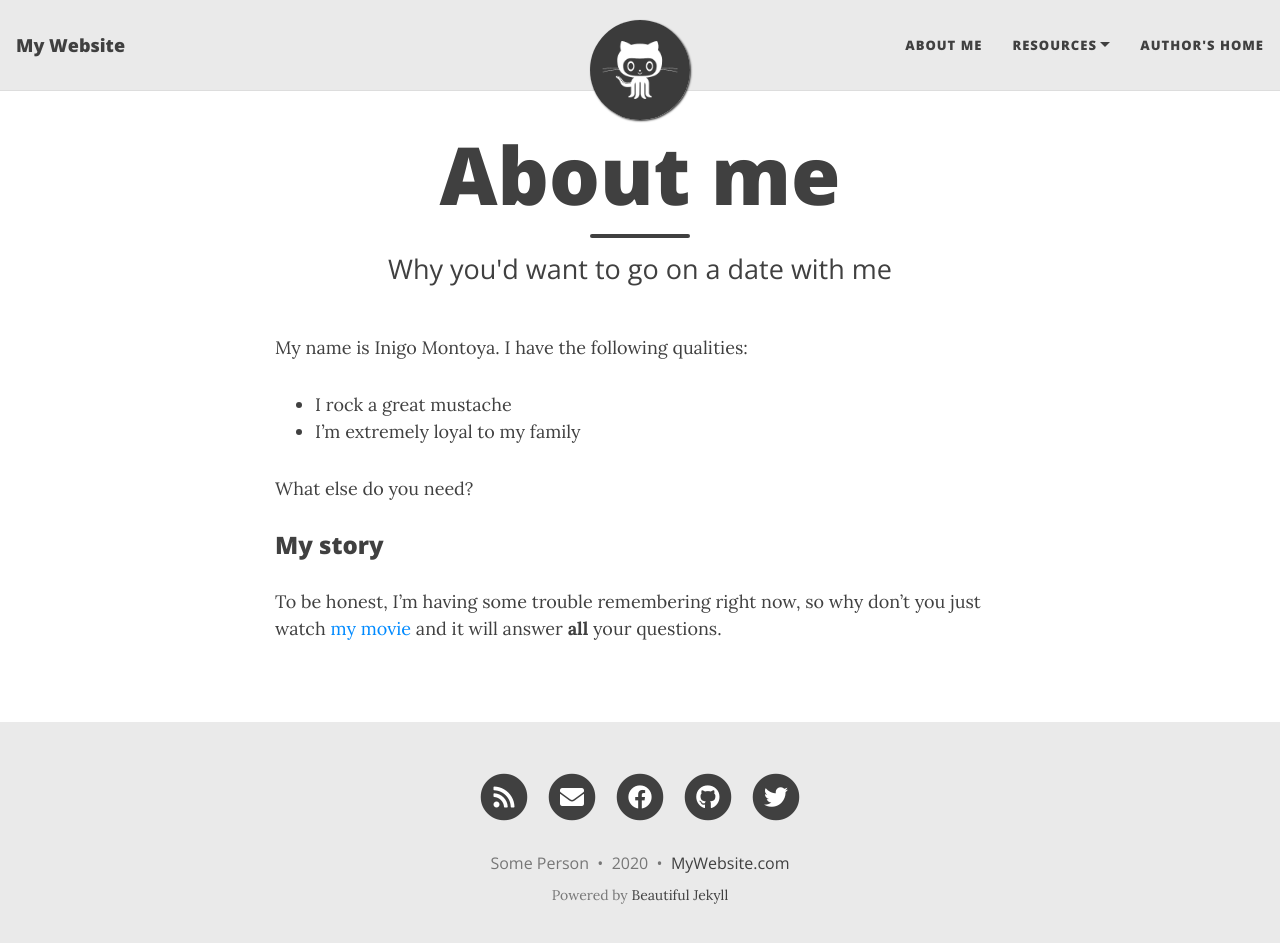
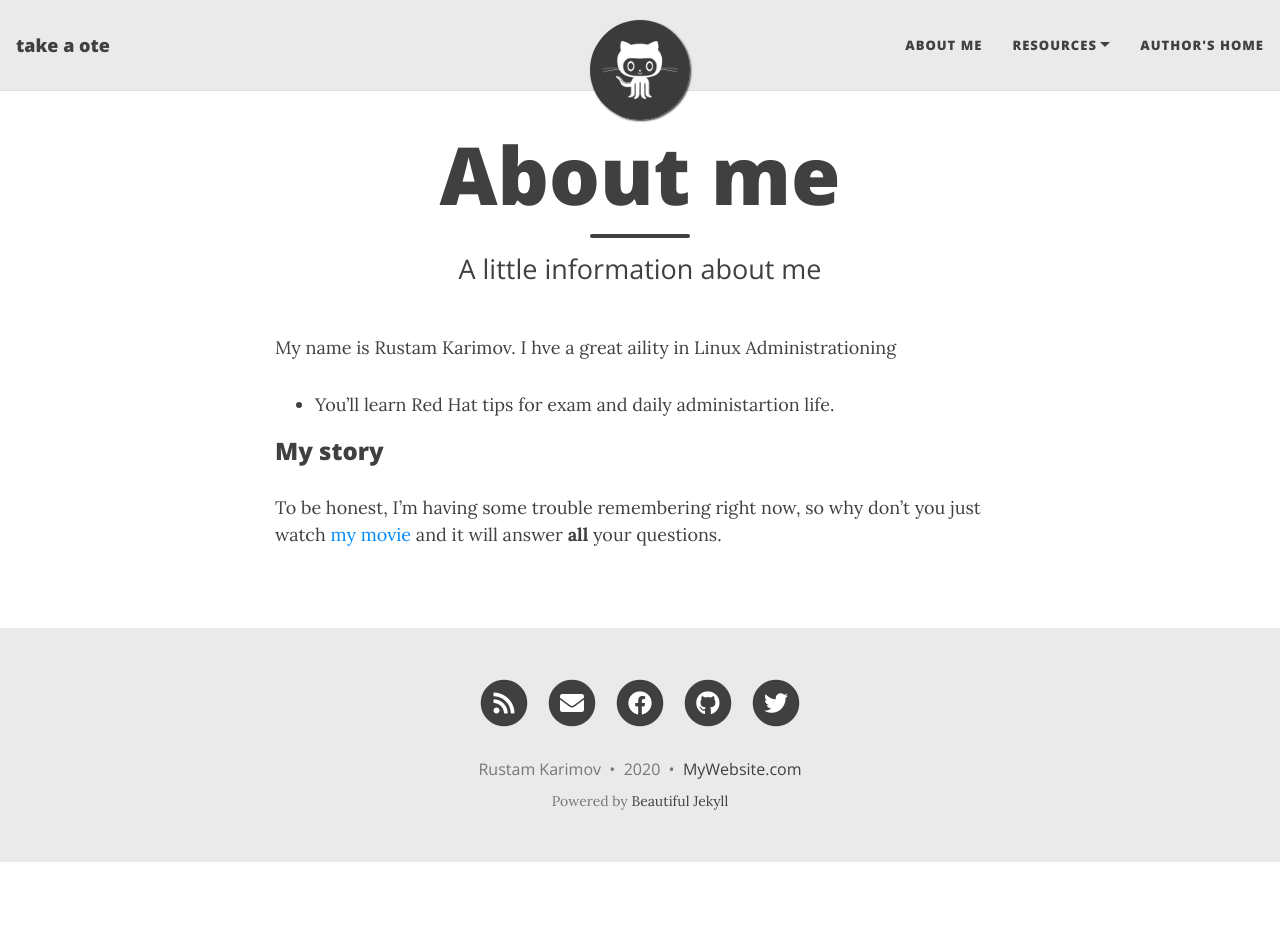
Before and after one commit to DrMohmX/takeanote, a Jekyll site: the page built from aboutme.md, in a window 1280 px wide and 956 px high. Shown: the top 943 px of the window. Built offline with Jekyll 4.4.1, drawn with Linux system fonts in a browser that asks for light colours; nearby versions of some CDN libraries.

Commit message:
changed some context

```diff
--- a/_config.yml
+++ b/_config.yml
@@ -6,10 +6,10 @@
 # --- Required options --- #
 
 # Name of website
-title: My Website
+title: take a ote
 
 # Your name to show in the footer
-author: Some Person
+author: Rustam Karimov
 
 # --- List of links in the navigation bar --- #
 
--- a/aboutme.md
+++ b/aboutme.md
@@ -1,15 +1,12 @@
 ---
 layout: page
 title: About me
-subtitle: Why you'd want to go on a date with me
+subtitle:  A little information about me
 ---
 
-My name is Inigo Montoya. I have the following qualities:
+My name is Rustam Karimov. I hve a great aility in Linux Administrationing
 
-- I rock a great mustache
-- I'm extremely loyal to my family
-
-What else do you need?
+- You'll learn Red Hat tips for exam and daily administartion life.
 
 ### My story
 
```
